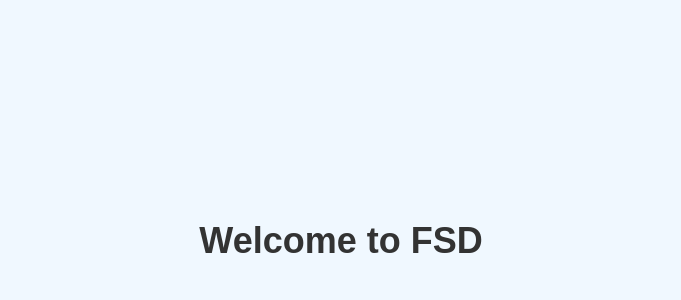
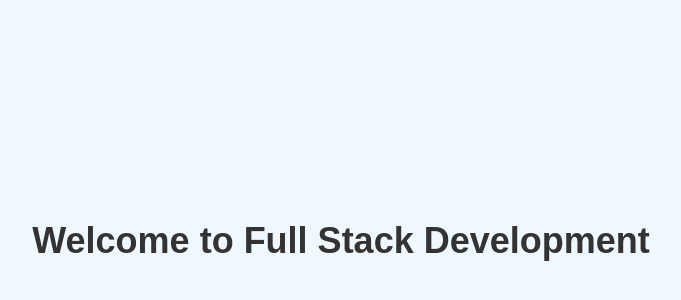
Before and after one commit to dhee2214/git-mru-git-demo, a plain HTML site: page index.html in a window 1280 px wide. Shown: the part 36-336 px from the top of the page, without its empty margins (299-980 px from the left). Drawn offline with Linux system fonts and the light colour scheme.

Commit message:
index created

```diff
--- a/index.html
+++ b/index.html
@@ -18,6 +18,6 @@
     </style>
 </head>
 <body>
-    <h1>Welcome to FSD</h1>
+    <h1>Welcome to Full Stack Development</h1>
 </body>
 </html>
```
